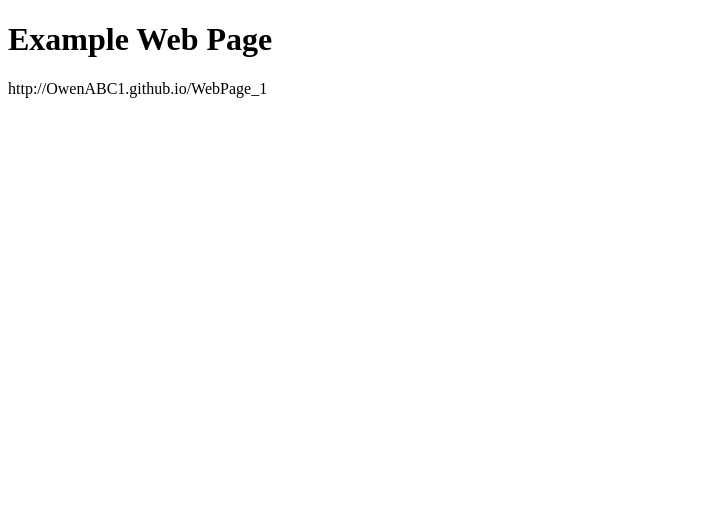
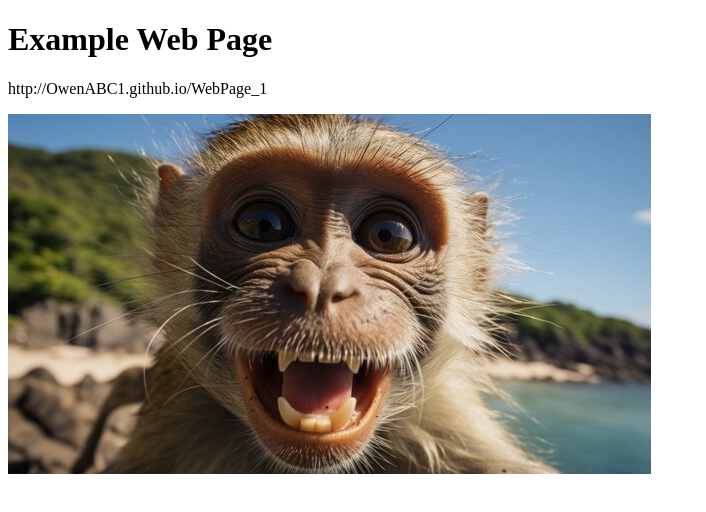
Before and after one commit to OwenABC1/WebPage_1, a plain HTML site: page index.html in a window 1280 px wide. Shown: the whole page, without its empty margins (0-706 px from the left). Drawn offline with Linux system fonts and the light colour scheme.

Commit message:
Update index.html

```diff
--- a/index.html
+++ b/index.html
@@ -13,5 +13,9 @@ http://OwenABC1.github.io/WebPage_1
 
       </p>
 
+
+   <img src="monkey.jpg" alt="monkey">
+
+
   </body>
 </html> <!--closing html tag -->
```
Lines whose indentation alone changed are shown as unchanged.
